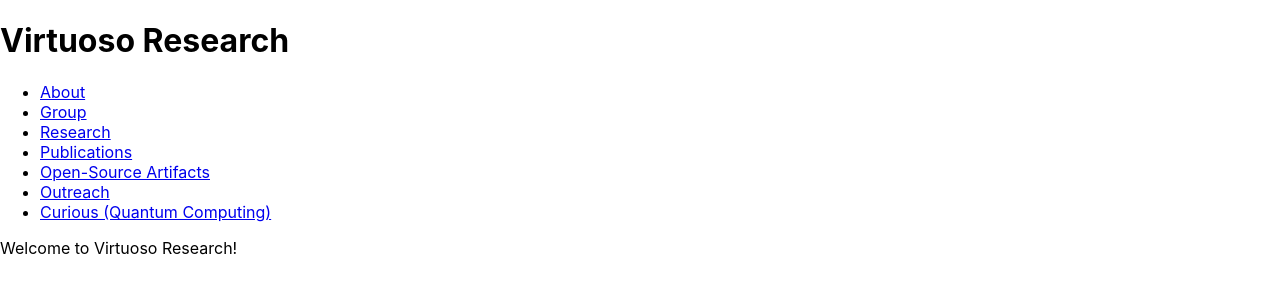
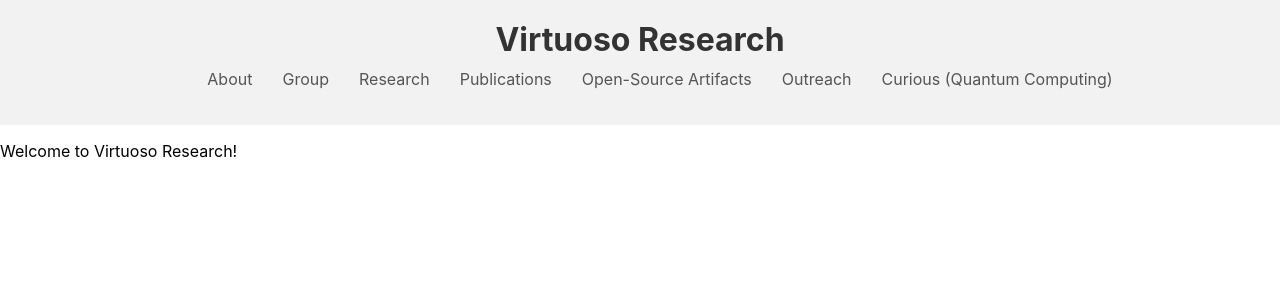
Before and after one commit to VirtuosoResearch/virtuosoresearch.github.io, a React (Create React App) app in the folder virtuoso_research/: page / in a window 1280 px wide. Shown: the top 300 px of the page. Built offline with nearby package versions, Linux system fonts and the light colour scheme.

Commit message:
header done

```diff
--- /dev/null
+++ b/virtuoso_research/src/App.css
@@ -0,0 +1,46 @@
+/* src/App.css */
+
+/* Header Styles */
+.header {
+    background-color: #f2f2f2;
+    /* Light gray background */
+    text-align: center;
+    /* Center text and links */
+    padding: 20px 0;
+    /* Add vertical padding */
+}
+
+.header-title {
+    color: #333;
+    /* Dark gray text color */
+    margin: 0;
+    /* Remove default margin */
+}
+
+/* Navigation Styles */
+.nav-list {
+    list-style: none;
+    /* Remove bullet points */
+    display: flex;
+    /* Horizontal layout */
+    justify-content: center;
+    /* Center navigation links horizontally */
+    margin-top: 10px;
+    /* Add spacing between text and links */
+}
+
+.nav-link {
+    text-decoration: none;
+    /* Remove underline */
+    color: #555;
+    /* Slightly darker gray text color */
+    margin: 0 15px;
+    /* Add horizontal spacing between links */
+    transition: color 0.3s;
+    /* Smooth color transition on hover */
+}
+
+.nav-link:hover {
+    color: #000;
+    /* Black text color on hover */
+}
--- a/virtuoso_research/src/Header.tsx
+++ b/virtuoso_research/src/Header.tsx
@@ -1,11 +1,12 @@
 // src/Header.tsx
 import React from 'react';
 import Navigation from './Navigation';
+import './App.css'; // Import the CSS file
 
 const Header: React.FC = () => {
     return (
-        <header>
-            <h1>Virtuoso Research</h1>
+        <header className="header">
+            <h1 className="header-title">Virtuoso Research</h1>
             <Navigation />
         </header>
     );
--- a/virtuoso_research/src/Navigation.tsx
+++ b/virtuoso_research/src/Navigation.tsx
@@ -1,18 +1,19 @@
 // src/Navigation.tsx
 import React from 'react';
 import { Link } from 'react-router-dom';
+import './App.css'; // Import the CSS file
 
 const Navigation: React.FC = () => {
     return (
         <nav>
-            <ul>
-                <li><Link to="/">About</Link></li>
-                <li><Link to="/group">Group</Link></li>
-                <li><Link to="/research">Research</Link></li>
-                <li><Link to="/publications">Publications</Link></li>
-                <li><Link to="/open-source-artifacts">Open-Source Artifacts</Link></li>
-                <li><Link to="/outreach">Outreach</Link></li>
-                <li><Link to="/curious-quantum">Curious (Quantum Computing)</Link></li>
+            <ul className="nav-list">
+                <li><Link to="/" className="nav-link">About</Link></li>
+                <li><Link to="/group" className="nav-link">Group</Link></li>
+                <li><Link to="/research" className="nav-link">Research</Link></li>
+                <li><Link to="/publications" className="nav-link">Publications</Link></li>
+                <li><Link to="/open-source-artifacts" className="nav-link">Open-Source Artifacts</Link></li>
+                <li><Link to="/outreach" className="nav-link">Outreach</Link></li>
+                <li><Link to="/curious-quantum" className="nav-link">Curious (Quantum Computing)</Link></li>
             </ul>
         </nav>
     );
```
